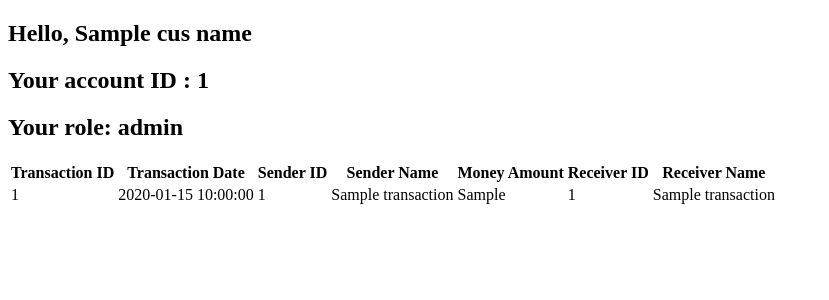
After one commit to tuanvu0801junda/bank_IT_nihongo, a Flask app: template app/templates/show_transaction.html in a window 1280 px wide. The commit adds this page. Shown: the top 300 px of the page, without its empty margins (0-829 px from the left). Run offline with Flask 2, Linux system fonts and the light colour scheme; the template is opened without the code that fills it: most values are stand-ins (such as "Sample title", 1, 10 or a date in 2020); some libraries are stand-ins or nearby versions.

Commit message:
transaction history & logout

```diff
--- a/app/db.py
+++ b/app/db.py
@@ -3,8 +3,7 @@ from werkzeug.security import generate_password_hash
 """ install: pip3.6 install psycopg2-binary """
 """ used to connect python and postgreSQL """
 
-conn = psycopg2.connect(host="localhost", port="5432", database="ITJPBank",
-        user="postgres", password="lboEDG82")
+conn = psycopg2.connect(host="localhost", port="5432", database="ITJPBank", user="tuanvu_local", password="123456")
 
 
 cur = conn.cursor()
--- a/app/route.py
+++ b/app/route.py
@@ -5,13 +5,13 @@ import datetime
 from app import app
 """ import app == import "app" in __init__.py """
 from app.db import conn
-from app.query import show_account
-from app.form import LoginForm, RegisterAccountForm, RegisterPersonalInfoForm, SendMoneyForm
+from app.query import show_account, show_transaction_history
+from app.form import RegisterAccountForm, RegisterPersonalInfoForm, SendMoneyForm
+from app.form import ClerkLockAccountForm, ClerkUnLockAccountForm
 
-
-role = -1
-account_id = -1
-""" init global values """
+role = account_id = created_id = -1
+receiver_id = money_amt = acc_lock = acc_unlock = -1
+fullname = ""
 
 
 @app.route('/')
@@ -21,13 +21,11 @@ def show_main_page():
 
 @app.route('/login', methods=['GET', 'POST'])
 def login():
-    global role, account_id
-
+    global account_id, role
     username = request.form.get('username')
     password = request.form.get('login_pass')
     cur = conn.cursor()
-    cur.execute("select password_hash, account_id from loginInfo where "
-        "login_name = "+"\'"+username+"\';")
+    cur.execute("select password_hash, account_id from loginInfo where login_name = "+"\'"+username+"\';")
     record = cur.fetchone()
     """ record = [password_hash, acc_login]"""
 
@@ -56,27 +54,29 @@ def login():
 
 @app.route("/account/find", methods=['GET', 'POST'])
 def show_user_info():
-    global role, account_id
     cur = conn.cursor()
     cur.execute("select fullname, phone_number from systemUser where account_id = "+str(account_id))
     info = cur.fetchone()
     # info = [fullname, phone_number]
 
     if role == 1:
-        rows = show_account()
+        all_rows = show_account()
         role_name = "Bank clerk"
+        all_account = [{"account_id": r[0], "balance": r[1], "account_status": r[2], "role": r[3]} for r in all_rows]
+        return render_template('show_user_info.html', account=all_account, username=info[0],
+                               phone=info[1], role_name=role_name)
+
     elif role == 0:
-        rows = show_account(account_id)
+        cus_row = show_account(account_id)
         role_name = "Customer"
-
-    account = [{"account_id": r[0], "balance": r[1],
-                "account_status": r[2], "role": r[3]} for r in rows]
-    return render_template('show_user_info.html', account=account, username=info[0], phone=info[1], role_name=role_name)
+        cus_account = [{"account_id": r[0], "balance": r[1], "account_status": r[2], "role": r[3]} for r in cus_row]
+        return render_template('show_user_info.html', account=cus_account, username=info[0],
+                               phone=info[1], role_name=role_name)
 
 
 @app.route('/register', methods=['GET', 'POST'])
 def register():
-    global role, created_id
+    global created_id
     if role == 0:
         """ this is a customer """
         flash('Customer do not have the right to register another account !!')
@@ -114,10 +114,10 @@ def register():
                             "(\'{0}\',\'{1}\',{2})".format(login_name, password_hash, created_id))
                 conn.commit()
                 return redirect(url_for('personal_info'))
-    return render_template('register.html', title='Add new account', form=rgt_acc_form)
+        return render_template('register.html', title='Add new account', form=rgt_acc_form)
 
 
-@app.route('/register/personal_info', methods=['GET', 'POST'])
+@app.route('/register/input_personal_info', methods=['GET', 'POST'])
 def personal_info():
     psn_in4_form = RegisterPersonalInfoForm()
     if psn_in4_form.is_submitted():
@@ -158,9 +158,9 @@ def send_money():
                 return redirect(url_for('send_money'))
             else:
                 cur.execute("select fullname from systemUser where account_id = "+str(account_id))
-                fullname = cur.fetchone()[0]
+                sender_name = cur.fetchone()[0]
                 return render_template('send_confirm.html', receiver_id=receiver_id, receiver_name=receiver_name,
-                                       money_amt=money_amt, fullname=fullname, sender_id=account_id, message=message)
+                                       money_amt=money_amt, fullname=sender_name, sender_id=account_id, message=message)
     return render_template('send_money.html', form=send_money_form)
 
 
@@ -177,7 +177,95 @@ def confirm_send_money():
 
     moment = datetime.datetime.now()
     cur.execute("insert into transaction(money_amt,sender_id,receiver_id,tran_date)"
-                "values("+str(money_amt)+","+str(account_id)+","+str(receiver_id)+
+                "values(" + str(money_amt) + "," + str(account_id) + "," + str(receiver_id) +
                 ",\'"+moment.strftime('%Y-%m-%d %X')+"\')")
     conn.commit()
     return render_template('sent_successful.html')
+
+
+@app.route('/show_trans_history', methods=['GET', 'POST'])
+def show_trans_history():
+    cur = conn.cursor()
+    if role == 1:
+        """ bank clerk """
+        all_rows = show_transaction_history()
+        all_trans = [{"tran_id": x[0], "tran_date": x[1], "sender_id": x[2], "sender_name": x[3],
+                      "money_amt": x[4], "receiver_id": x[5], "receiver_name": x[6]} for x in all_rows]
+        return render_template('show_transaction.html', transaction=all_trans, role="Bank Clerk",
+                               account_id=account_id, cus_name="")
+
+    elif role == 0:
+        """ customer """
+        cus_rows = show_transaction_history(account_id)
+        cus_trans = [{"tran_id": x[0], "tran_date": x[1], "sender_id": x[2], "sender_name": x[3],
+                      "money_amt": x[4], "receiver_id": x[5], "receiver_name": x[6]} for x in cus_rows]
+        cur.execute("select fullname from systemUser where account_id = " + str(account_id))
+        cus_name = cur.fetchone()[0]
+        return render_template('show_transaction.html', transaction=cus_trans, account_id=account_id,
+                               cus_name=cus_name, role="Customer")
+
+
+@app.route('/lock_account', methods=['POST', 'GET'])
+def lock_account():
+    cur = conn.cursor()
+    global acc_lock
+    if role == 1:
+        """bank clerk """
+        lock_by_clerk = ClerkLockAccountForm()
+        if lock_by_clerk.is_submitted():
+            acc_lock = lock_by_clerk.acc_lock.data
+            return redirect(url_for('lock_confirm'))
+        return render_template('acc_lock_by_clerk.html', form=lock_by_clerk)
+
+    elif role == 0:
+        """ customer """
+        cur.execute("select fullname from systemUser where account_id = " + str(account_id))
+        ctm_name = cur.fetchone()[0]
+        return render_template('acc_lock_by_ctm.html', account_id=account_id, ctm_name=ctm_name)
+
+
+@app.route('/lock_confirm', methods=['POST', 'GET'])
+def lock_confirm():
+    cur = conn.cursor()
+    if role == 1:
+        """ bank clerk """
+        cur.execute("update account set acc_status = false where account_id = "+str(acc_lock))
+        return redirect(url_for('show_main_page'))
+
+    elif role == 0:
+        """ customer """
+        cur.execute("update account set acc_status = false where account_id = "+str(account_id))
+        return redirect(url_for('show_main_page'))
+
+
+@app.route('/unlock_account', methods=['POST', 'GET'])
+def unlock_account():
+    global acc_unlock
+    if role == 1:
+        """ bank clerk """
+        unlock_by_clerk = ClerkUnLockAccountForm()
+        if unlock_by_clerk.is_submitted():
+            acc_unlock = unlock_by_clerk.acc_unlock.data
+            return redirect(url_for('unlock_confirm'))
+        return render_template('unlock_account.html', form=unlock_by_clerk)
+
+
+@app.route('/unlock_confirm', methods=['POST', 'GET'])
+def unlock_confirm():
+    if role == 1:
+        cur = conn.cursor()
+        cur.execute("update account set acc_status = true where account_id = "+str(acc_unlock))
+        return redirect(url_for('show_main_page'))
+
+
+"""
+@app.route('logout', methods=['POST', 'GET'])
+def logout():
+    global role, account_id, created_id, receiver_id, money_amt
+    global money_amt, acc_unlock, acc_lock, fullname
+
+    role = account_id = created_id = -1
+    receiver_id = money_amt = acc_lock = acc_unlock = -1
+    fullname = ""
+    return redirect(url_for('show_main_page'))
+"""
--- /dev/null
+++ b/app/templates/show_transaction.html
@@ -0,0 +1,36 @@
+<!DOCTYPE html>
+<html lang="en">
+<head>
+    <meta charset="UTF-8">
+    <title>Title</title>
+</head>
+<body>
+<h2> Hello, {{ cus_name }}</h2>
+<h2> Your account ID : {{ account_id }}</h2>
+<h2> Your role: {{ role }}</h2>
+
+<table class="table">
+    <tr>
+        <th>Transaction ID      </th>
+        <th>Transaction Date    </th>
+        <th>Sender ID           </th>
+        <th>Sender Name         </th>
+        <th>Money Amount        </th>
+        <th>Receiver ID         </th>
+        <th>Receiver Name       </th>
+    </tr>
+    {% for t in transaction %}
+    <tr>
+        <td>{{ t['tran_id']       }}</td>
+        <td>{{ t['tran_date']     }}</td>
+        <td>{{ t['sender_id']     }}</td>
+        <td>{{ t['sender_name']   }}</td>
+        <td>{{ t['money_amt']     }}</td>
+        <td>{{ t['receiver_id']   }}</td>
+        <td>{{ t['receiver_name'] }}</td>
+    </tr>
+    {% endfor %}
+</table>
+
+</body>
+</html>
```
Also changed, not shown: app/form.py (+12 -6 lines), app/query.py (+21 -3 lines), app/templates/acc_lock_by_clerk.html (added, +26 -0 lines), app/templates/acc_lock_by_ctm.html (added, +15 -0 lines), app/templates/show_user_info.html (+1 -13 lines), app/templates/unlock_account.html (added, +26 -0 lines), document/transaction_history_query.sql (added, +17 -0 lines), 1 other file.
